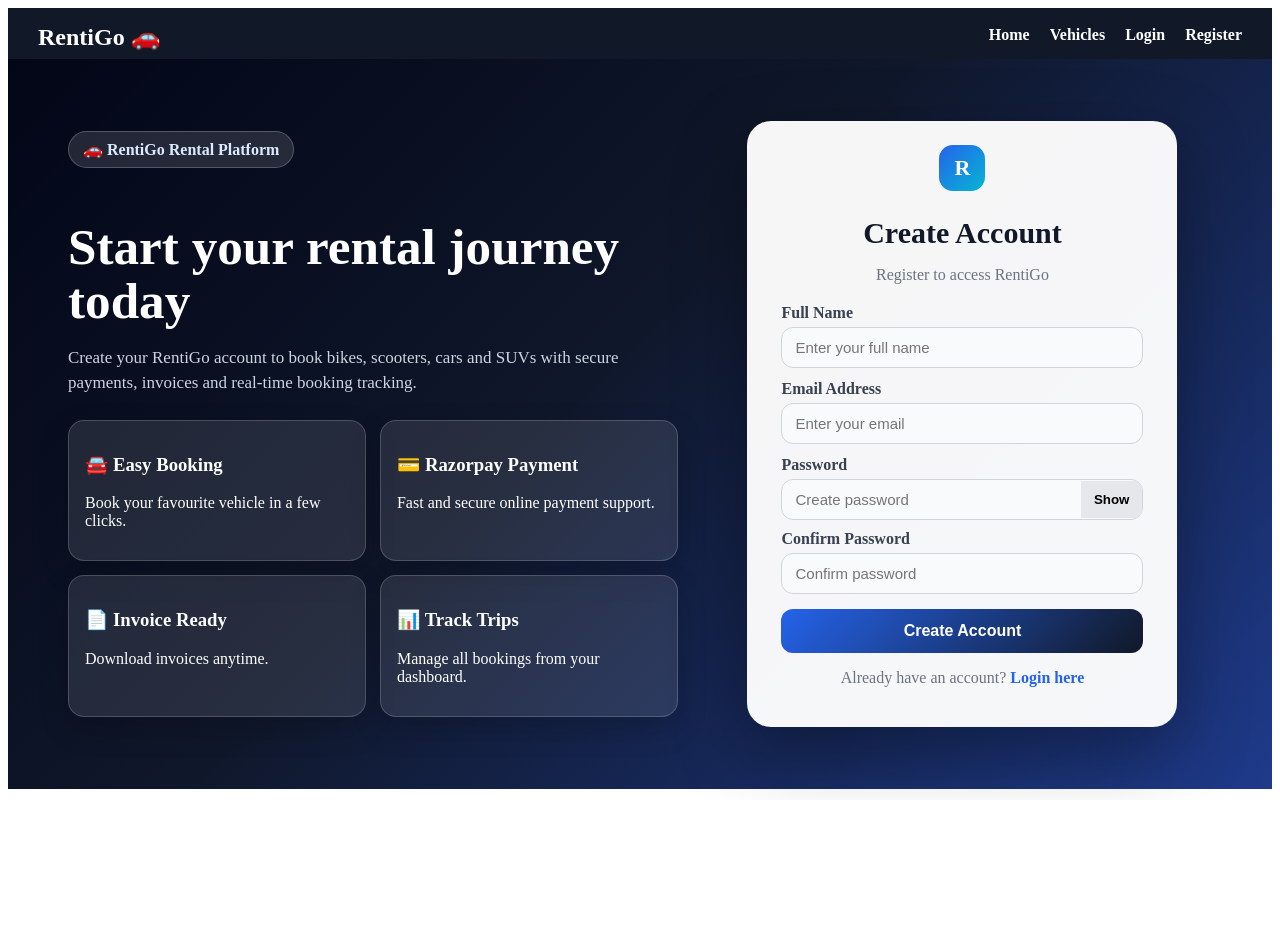
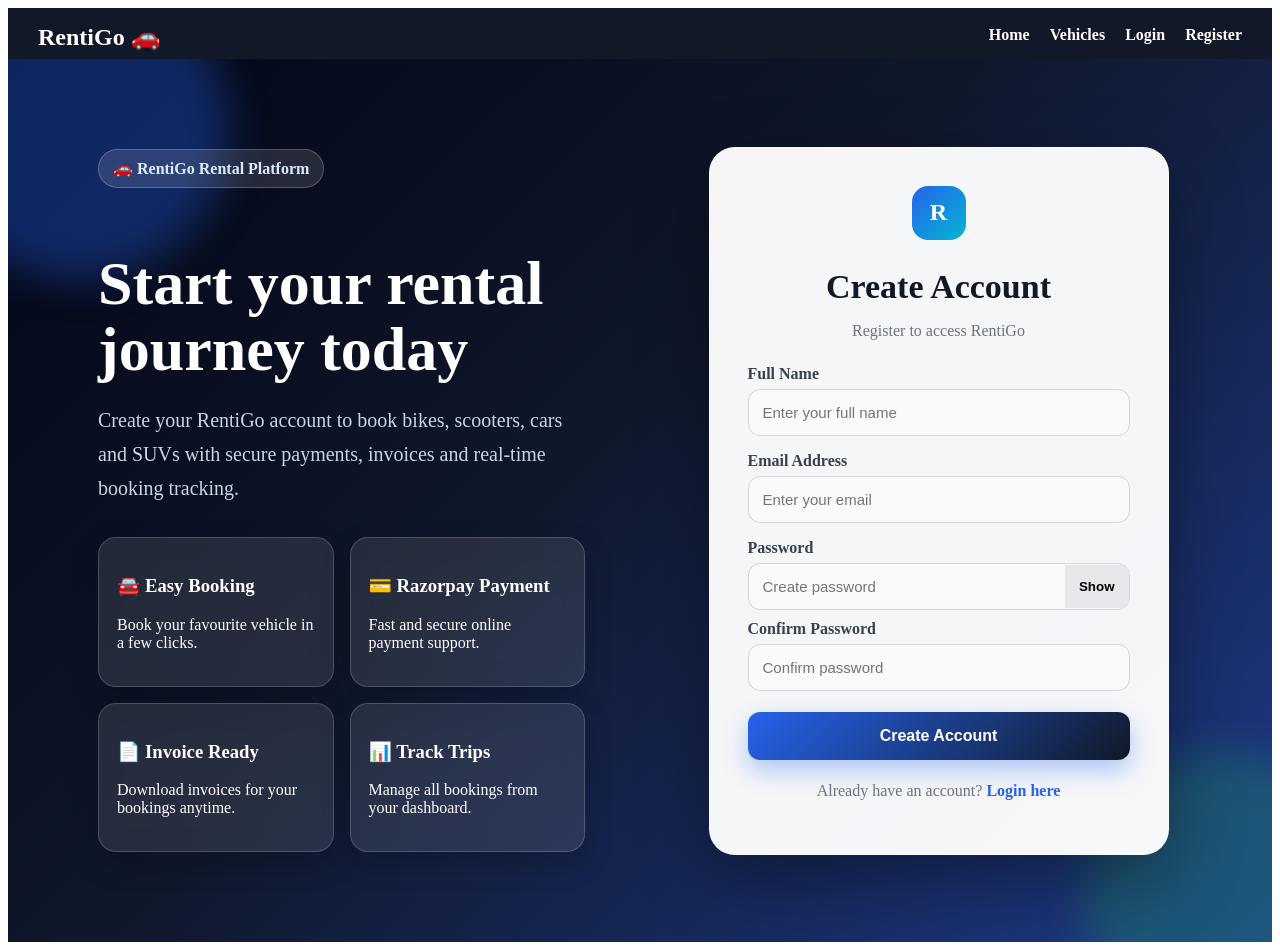
Before and after one commit to saikirangoud964/rentigo-vehicle-rental-system, a React app in the folder frontend/frontend/: page /register in a window 1280 px wide. Before the commit the page ends 800 px from the top, so only its background shows below. Built offline with nearby package versions, Linux system fonts and the light colour scheme; the HTML template or start-up script is replaced by a standard one.

Commit message:
Compact register page UI

```diff
--- a/frontend/frontend/src/pages/Register.jsx
+++ b/frontend/frontend/src/pages/Register.jsx
@@ -25,7 +25,10 @@
         : "Weak";
 
   const handleChange = (e) => {
-    setFormData({ ...formData, [e.target.name]: e.target.value });
+    setFormData({
+      ...formData,
+      [e.target.name]: e.target.value,
+    });
   };
 
   const handleSubmit = async (e) => {
@@ -64,11 +67,14 @@
       localStorage.setItem("userInfo", JSON.stringify(userInfo));
       localStorage.setItem("token", data.token);
 
-      if (login) login(userInfo);
+      if (login) {
+        login(userInfo);
+      }
 
       alert("Registration successful 🎉");
       navigate("/");
     } catch (error) {
+      console.log(error);
       alert(error.response?.data?.message || "Registration failed");
     } finally {
       setLoading(false);
@@ -77,6 +83,9 @@
 
   return (
     <div style={pageStyle}>
+      <div style={backgroundGlowOne}></div>
+      <div style={backgroundGlowTwo}></div>
+
       <div style={leftBoxStyle}>
         <span style={badgeStyle}>🚗 RentiGo Rental Platform</span>
 
@@ -100,7 +109,7 @@
 
           <div style={featureCard}>
             <h3>📄 Invoice Ready</h3>
-            <p>Download invoices anytime.</p>
+            <p>Download invoices for your bookings anytime.</p>
           </div>
 
           <div style={featureCard}>
@@ -114,10 +123,12 @@
         <div style={cardTopIcon}>R</div>
 
         <h2 style={titleStyle}>Create Account</h2>
+
         <p style={subtitleStyle}>Register to access RentiGo</p>
 
         <form onSubmit={handleSubmit}>
           <label style={labelStyle}>Full Name</label>
+
           <input
             type="text"
             name="name"
@@ -129,6 +140,7 @@
           />
 
           <label style={labelStyle}>Email Address</label>
+
           <input
             type="email"
             name="email"
@@ -140,6 +152,7 @@
           />
 
           <label style={labelStyle}>Password</label>
+
           <div style={passwordBoxStyle}>
             <input
               type={showPassword ? "text" : "password"}
@@ -179,6 +192,7 @@
           )}
 
           <label style={labelStyle}>Confirm Password</label>
+
           <input
             type={showPassword ? "text" : "password"}
             name="confirmPassword"
@@ -206,17 +220,44 @@
 }
 
 const pageStyle = {
-  minHeight: "calc(100vh - 70px)",
+  position: "relative",
+  overflow: "hidden",
+  minHeight: "calc(100vh - 90px)",
   display: "grid",
-  gridTemplateColumns: "1.1fr 0.9fr",
-  gap: "35px",
+  gridTemplateColumns: "repeat(auto-fit, minmax(320px, 1fr))",
+  gap: "clamp(25px, 5vw, 50px)",
   alignItems: "center",
-  padding: "28px 60px",
+  padding: "clamp(20px, 5vw, 60px)",
   background: "linear-gradient(135deg, #020617, #0f172a 45%, #1e3a8a)",
   boxSizing: "border-box",
 };
 
+const backgroundGlowOne = {
+  position: "absolute",
+  width: "300px",
+  height: "300px",
+  borderRadius: "50%",
+  background: "rgba(37,99,235,0.35)",
+  top: "-80px",
+  left: "-80px",
+  filter: "blur(20px)",
+};
+
+const backgroundGlowTwo = {
+  position: "absolute",
+  width: "280px",
+  height: "280px",
+  borderRadius: "50%",
+  background: "rgba(34,197,94,0.22)",
+  bottom: "-90px",
+  right: "-90px",
+  filter: "blur(20px)",
+};
+
 const leftBoxStyle = {
+  position: "relative",
+  zIndex: 1,
+  padding: "clamp(10px, 3vw, 30px)",
   color: "#fff",
 };
 
@@ -225,92 +266,96 @@
   background: "rgba(255,255,255,0.12)",
   border: "1px solid rgba(255,255,255,0.22)",
   color: "#dbeafe",
-  padding: "8px 14px",
+  padding: "9px 14px",
   borderRadius: "999px",
   fontWeight: "700",
-  marginBottom: "18px",
+  marginBottom: "20px",
 };
 
 const heroTitle = {
-  fontSize: "clamp(34px, 4vw, 54px)",
+  fontSize: "clamp(36px, 6vw, 62px)",
   color: "#fff",
-  marginBottom: "14px",
-  lineHeight: "1.05",
-  maxWidth: "620px",
+  marginBottom: "18px",
+  lineHeight: "1.08",
+  maxWidth: "680px",
 };
 
 const heroText = {
-  fontSize: "17px",
+  fontSize: "clamp(16px, 2vw, 20px)",
   color: "#cbd5e1",
-  lineHeight: "1.5",
-  maxWidth: "600px",
+  lineHeight: "1.7",
+  maxWidth: "620px",
 };
 
 const featureGrid = {
   display: "grid",
-  gridTemplateColumns: "repeat(2, 1fr)",
-  gap: "14px",
-  marginTop: "24px",
-  maxWidth: "620px",
+  gridTemplateColumns: "repeat(auto-fit, minmax(210px, 1fr))",
+  gap: "16px",
+  marginTop: "32px",
+  maxWidth: "650px",
 };
 
 const featureCard = {
   background: "rgba(255,255,255,0.1)",
   border: "1px solid rgba(255,255,255,0.18)",
-  padding: "14px 16px",
-  borderRadius: "16px",
+  backdropFilter: "blur(12px)",
+  padding: "18px",
+  borderRadius: "18px",
   boxShadow: "0 12px 30px rgba(0,0,0,0.18)",
 };
 
 const cardStyle = {
+  position: "relative",
+  zIndex: 1,
   width: "100%",
-  maxWidth: "430px",
+  maxWidth: "460px",
   background: "rgba(255,255,255,0.96)",
-  padding: "24px 34px",
-  borderRadius: "24px",
+  padding: "clamp(24px, 4vw, 38px)",
+  borderRadius: "26px",
   boxShadow: "0 25px 70px rgba(0,0,0,0.35)",
   justifySelf: "center",
   boxSizing: "border-box",
+  border: "1px solid rgba(255,255,255,0.65)",
 };
 
 const cardTopIcon = {
-  width: "46px",
-  height: "46px",
-  borderRadius: "14px",
+  width: "54px",
+  height: "54px",
+  borderRadius: "16px",
   background: "linear-gradient(135deg, #2563eb, #06b6d4)",
   color: "#fff",
   display: "flex",
   alignItems: "center",
   justifyContent: "center",
   fontWeight: "900",
-  fontSize: "22px",
-  margin: "0 auto 12px",
+  fontSize: "24px",
+  margin: "0 auto 16px",
 };
 
 const titleStyle = {
   textAlign: "center",
-  fontSize: "30px",
-  marginBottom: "6px",
+  fontSize: "clamp(27px, 4vw, 34px)",
+  marginBottom: "8px",
   color: "#111827",
 };
 
 const subtitleStyle = {
   textAlign: "center",
   color: "#6b7280",
-  marginBottom: "20px",
+  marginBottom: "25px",
 };
 
 const labelStyle = {
   display: "block",
-  marginBottom: "5px",
+  marginBottom: "6px",
   fontWeight: "700",
   color: "#374151",
 };
 
 const inputStyle = {
   width: "100%",
-  padding: "11px 13px",
-  marginBottom: "12px",
+  padding: "14px",
+  marginBottom: "16px",
   border: "1px solid #d1d5db",
   borderRadius: "12px",
   fontSize: "15px",
@@ -331,7 +376,7 @@
 
 const passwordInputStyle = {
   flex: 1,
-  padding: "11px 13px",
+  padding: "14px",
   border: "none",
   outline: "none",
   fontSize: "15px",
@@ -340,24 +385,25 @@
 };
 
 const showBtnStyle = {
-  padding: "11px 13px",
+  padding: "14px",
   border: "none",
   background: "#e5e7eb",
   cursor: "pointer",
   fontWeight: "700",
+  whiteSpace: "nowrap",
 };
 
 const strengthBox = {
   display: "flex",
   justifyContent: "space-between",
-  marginBottom: "12px",
+  marginBottom: "16px",
   fontSize: "14px",
   color: "#6b7280",
 };
 
 const buttonStyle = {
   width: "100%",
-  padding: "13px",
+  padding: "15px",
   background: "linear-gradient(135deg, #2563eb, #111827)",
   color: "white",
   border: "none",
@@ -365,12 +411,13 @@
   cursor: "pointer",
   fontSize: "16px",
   fontWeight: "bold",
-  marginTop: "3px",
+  marginTop: "5px",
+  boxShadow: "0 10px 24px rgba(37,99,235,0.35)",
 };
 
 const loginTextStyle = {
   textAlign: "center",
-  marginTop: "16px",
+  marginTop: "22px",
   color: "#6b7280",
 };
 
```
